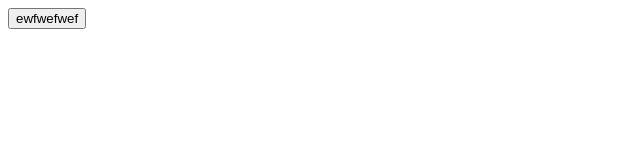
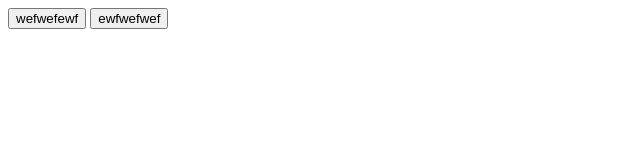
Before and after one commit to Cxvarisorka/code-wars, a plain HTML site: page index.html in a window 1280 px wide. Shown: the whole page, without its empty margins (0-640 px from the left). Drawn offline with Linux system fonts and the light colour scheme.

Commit message:
Second button added

```diff
--- a/index.html
+++ b/index.html
@@ -6,6 +6,7 @@
     <title>Codewars</title>
 </head>
 <body>
+    <button>wefwefewf</button>
     <button>ewfwefwef</button>
 </body>
 </html>
```
